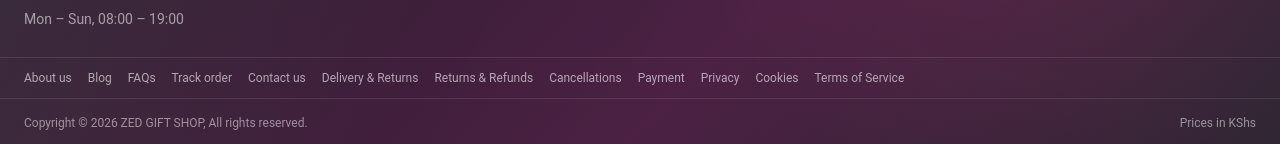
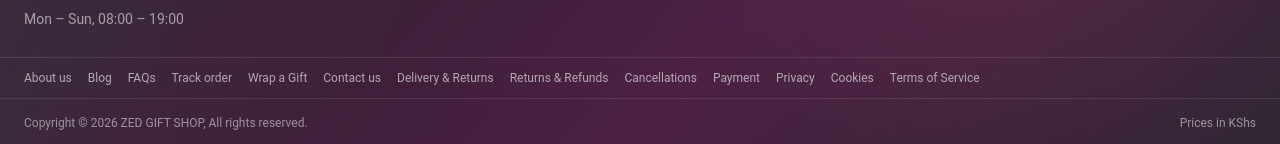
Before and after one commit to ZEDFELIX/zed-gift-shop-2, a Next.js app: page /login in a window 1280 px wide. Shown: the part 1066-1210 px from the top of the page. Built offline with nearby package versions, Linux system fonts and the light colour scheme; no server answers; the database is empty.

Commit message:
Add Wrap a Gift link to footer

```diff
--- a/src/components/layout/Footer.tsx
+++ b/src/components/layout/Footer.tsx
@@ -8,6 +8,7 @@ const FOOTER_LINKS: { href: string; label: string }[] = [
   { href: "/blog", label: "Blog" },
   { href: "/faq", label: "FAQs" },
   { href: "/track", label: "Track order" },
+  { href: "/wrap-a-gift", label: "Wrap a Gift" },
   { href: "/contact", label: "Contact us" },
   { href: "/policies/delivery", label: "Delivery & Returns" },
   { href: "/policies/refunds", label: "Returns & Refunds" },
```
